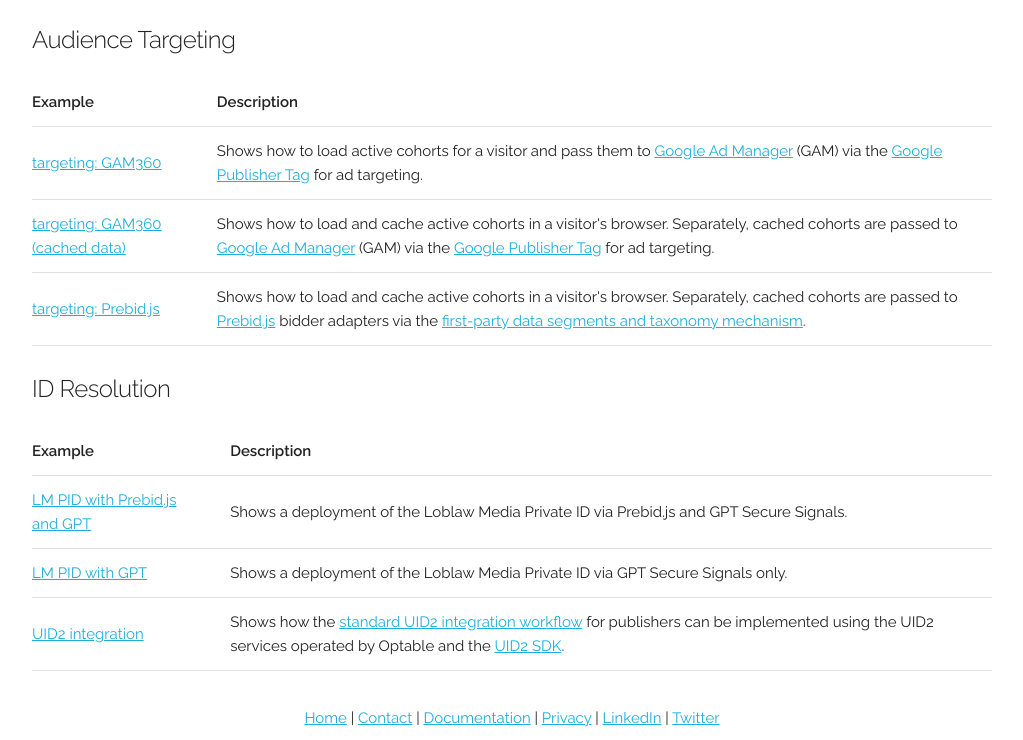
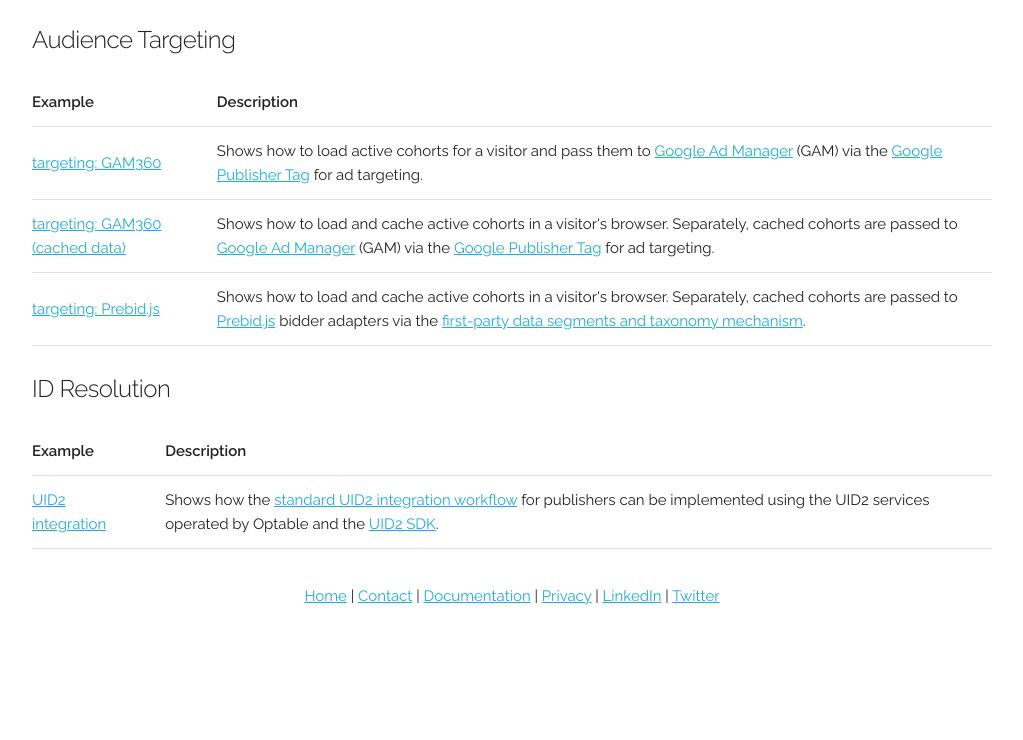
Before and after one commit to Optable/optable-web-sdk, a website: page demos/index.html in a window 1280 px wide. Shown: the part 897-1637 px from the top of the page, without its empty margins (128-1151 px from the left). After the commit the page ends 1515 px from the top, so only its background shows below. Drawn offline with Linux system fonts and the light colour scheme.

Commit message:
Temporarily hide pid

```diff
--- a/demos/index.html
+++ b/demos/index.html
@@ -142,22 +142,6 @@
             </thead>
             <tbody>
               <tr>
-                <td>
-                  <a href="/integration/lmpid-prebid-gpt.html?cookies=yes">LM PID with Prebid.js and GPT</a>
-                </td>
-                <td>
-                  Shows a deployment of the Loblaw Media Private ID via Prebid.js and GPT Secure Signals.
-                </td>
-              </tr>
-              <tr>
-                <td>
-                  <a href="/integration/lmpid-signal-gpt.html?cookies=yes">LM PID with GPT</a>
-                </td>
-                <td>
-                  Shows a deployment of the Loblaw Media Private ID via GPT Secure Signals only.
-                </td>
-              </tr>
-              <tr>
                 <td><a href="/vanilla/uid2_token/">UID2 integration</a></td>
                 <td>
                   Shows how the
```
Also changed, not shown: demos/index-nocookies.html (+0 -16 lines).
